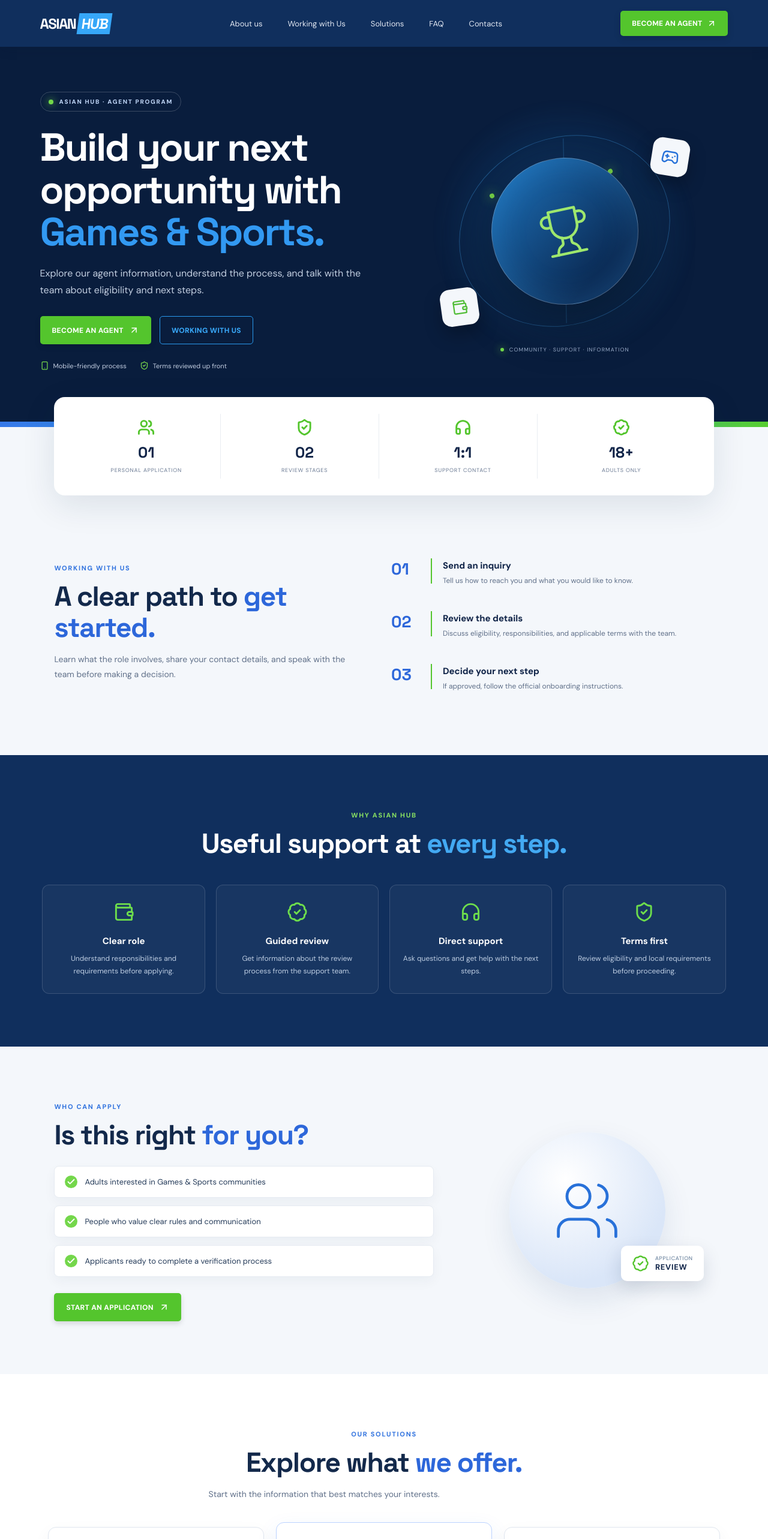
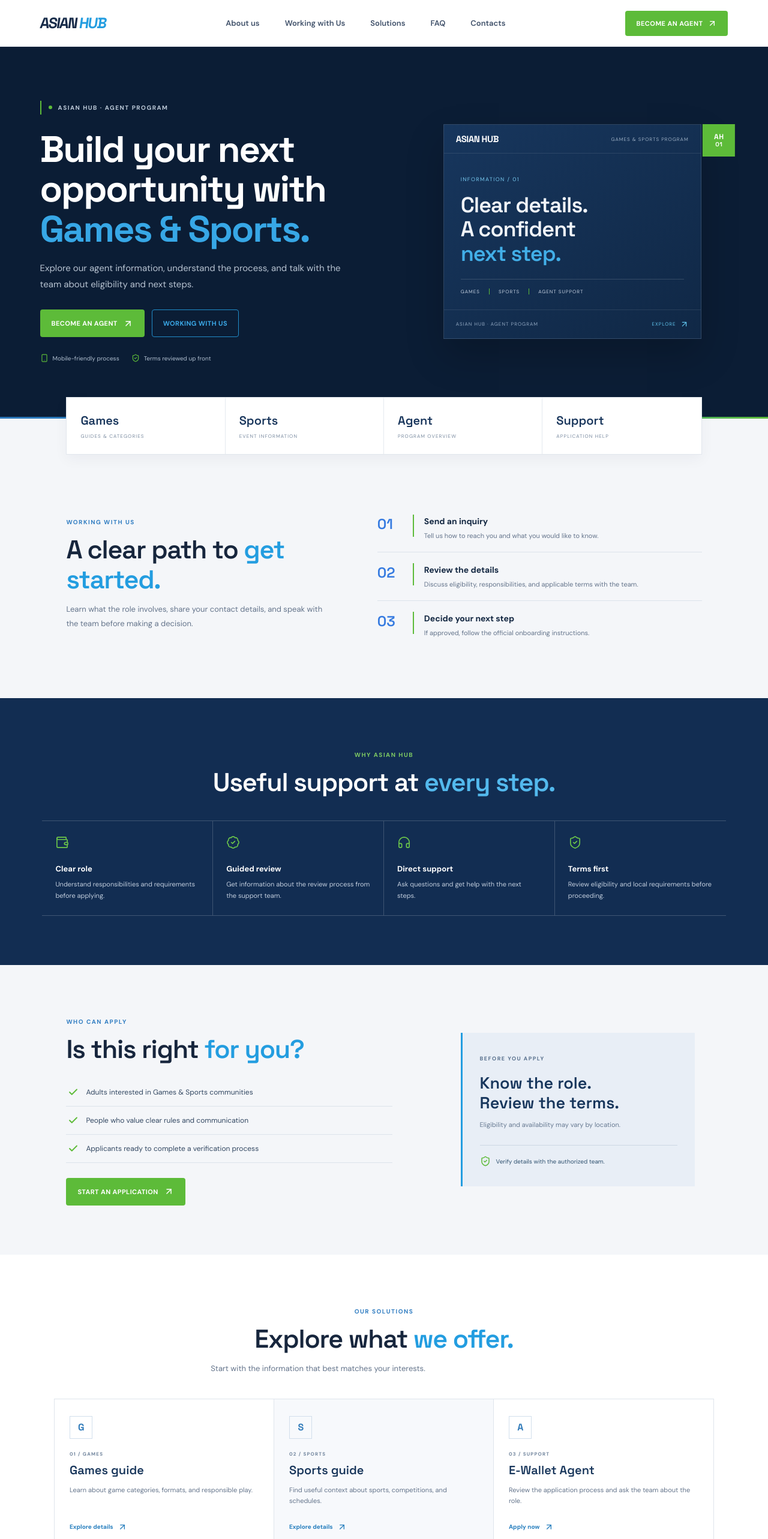
Before and after one commit to Emitaz-pias/asianhub, a React (Vite) app: page / in a window 1280 px wide. Shown: the top 2566 px of the page at 60% size. Built offline with nearby package versions, Linux system fonts and the light colour scheme.

Commit message:
Refine landing page with professional sports branding

```diff
--- a/src/main.jsx
+++ b/src/main.jsx
@@ -1,9 +1,8 @@
 import React, { useState } from "react";
 import { createRoot } from "react-dom/client";
 import {
-  ArrowDown, ArrowUpRight, BadgeCheck, Check, ChevronDown, CircleHelp,
-  Gamepad2, Headphones, Mail, Menu, Monitor, Send, ShieldCheck, Smartphone,
-  Trophy, Users, Wallet, X
+  ArrowUpRight, BadgeCheck, Check, ChevronDown, CircleHelp, Headphones, Mail,
+  Menu, Send, ShieldCheck, Smartphone, Wallet, X
 } from "lucide-react";
 import "./styles.css";
 
@@ -85,22 +84,22 @@ function App() {
             </div>
             <div className="hero-pills"><span><Smartphone/> Mobile-friendly process</span><span><ShieldCheck/> Terms reviewed up front</span></div>
           </div>
-          <div className="hero-visual" aria-label="Illustration of a sports field and game controller">
-            <div className="visual-halo"></div><div className="field-lines"><span/><span/><span/></div>
-            <div className="hero-ball"><Trophy size={88} strokeWidth={1.2}/></div>
-            <div className="float-icon game-icon"><Gamepad2 size={30}/></div>
-            <div className="float-icon wallet-icon"><Wallet size={27}/></div>
-            <div className="visual-caption"><span className="caption-dot"/> COMMUNITY · SUPPORT · INFORMATION</div>
+          <div className="hero-visual" aria-label="Asian Hub games, sports, and agent program information">
+            <div className="visual-frame">
+              <div className="visual-topline"><span>ASIAN HUB</span><small>GAMES &amp; SPORTS PROGRAM</small></div>
+              <div className="visual-main"><span className="visual-index">INFORMATION / 01</span><strong>Clear details.<br/>A confident<br/><em>next step.</em></strong><div className="visual-rule"/><div className="visual-tags"><span>GAMES</span><span>SPORTS</span><span>AGENT SUPPORT</span></div></div>
+              <div className="visual-footer"><span>ASIAN HUB · AGENT PROGRAM</span><span>EXPLORE <ArrowUpRight size={15}/></span></div>
+            </div>
+            <div className="visual-stamp">AH<br/><span>01</span></div>
           </div>
-          <button className="scroll-cue" onClick={() => jump("about")} aria-label="Scroll to about section"><ArrowDown/></button>
         </section>
 
         <section className="stats-wrap" id="about">
           <div className="stats-card">
-            <div className="stat"><span className="stat-icon"><Users/></span><strong>01</strong><small>PERSONAL APPLICATION</small></div>
-            <div className="stat"><span className="stat-icon"><ShieldCheck/></span><strong>02</strong><small>REVIEW STAGES</small></div>
-            <div className="stat"><span className="stat-icon"><Headphones/></span><strong>1:1</strong><small>SUPPORT CONTACT</small></div>
-            <div className="stat"><span className="stat-icon"><BadgeCheck/></span><strong>18+</strong><small>ADULTS ONLY</small></div>
+            <div className="stat"><strong>Games</strong><small>GUIDES &amp; CATEGORIES</small></div>
+            <div className="stat"><strong>Sports</strong><small>EVENT INFORMATION</small></div>
+            <div className="stat"><strong>Agent</strong><small>PROGRAM OVERVIEW</small></div>
+            <div className="stat"><strong>Support</strong><small>APPLICATION HELP</small></div>
           </div>
         </section>
 
@@ -132,15 +131,15 @@ function App() {
             <ul className="check-list"><li><Check/> Adults interested in Games &amp; Sports communities</li><li><Check/> People who value clear rules and communication</li><li><Check/> Applicants ready to complete a verification process</li></ul>
             <button className="btn primary" onClick={() => jump("application")}>START AN APPLICATION <ArrowUpRight size={17}/></button>
           </div>
-          <div className="who-visual"><div className="who-circle"><Users size={115} strokeWidth={1}/></div><div className="who-badge"><BadgeCheck/><span>APPLICATION<br/><b>REVIEW</b></span></div></div>
+          <div className="who-visual"><div className="who-panel"><span className="who-panel-label">BEFORE YOU APPLY</span><h3>Know the role.<br/>Review the terms.</h3><p>Eligibility and availability may vary by location.</p><div><ShieldCheck/><span>Verify details with the authorized team.</span></div></div></div>
         </section>
 
         <section className="solutions section" id="solutions">
           <div className="section-heading"><span className="kicker">OUR SOLUTIONS</span><h2>Explore what <em>we offer.</em></h2><p>Start with the information that best matches your interests.</p></div>
           <div className="solution-grid">
-            <article className="solution-card"><span className="solution-icon"><Gamepad2/></span><span className="solution-label">01 / GAMES</span><h3>Games guide</h3><p>Learn about game categories, formats, and responsible play.</p><button onClick={() => jump("faq")}>Explore details <ArrowUpRight size={16}/></button></article>
-            <article className="solution-card featured"><span className="solution-icon"><Trophy/></span><span className="solution-label">02 / SPORTS</span><h3>Sports guide</h3><p>Find useful context about sports, competitions, and schedules.</p><button onClick={() => jump("faq")}>Explore details <ArrowUpRight size={16}/></button></article>
-            <article className="solution-card"><span className="solution-icon"><Wallet/></span><span className="solution-label">03 / SUPPORT</span><h3>E-Wallet Agent</h3><p>Review the application process and ask the team about the role.</p><button onClick={() => jump("application")}>Apply now <ArrowUpRight size={16}/></button></article>
+            <article className="solution-card"><span className="solution-icon">G</span><span className="solution-label">01 / GAMES</span><h3>Games guide</h3><p>Learn about game categories, formats, and responsible play.</p><button onClick={() => jump("faq")}>Explore details <ArrowUpRight size={16}/></button></article>
+            <article className="solution-card featured"><span className="solution-icon">S</span><span className="solution-label">02 / SPORTS</span><h3>Sports guide</h3><p>Find useful context about sports, competitions, and schedules.</p><button onClick={() => jump("faq")}>Explore details <ArrowUpRight size={16}/></button></article>
+            <article className="solution-card"><span className="solution-icon">A</span><span className="solution-label">03 / SUPPORT</span><h3>E-Wallet Agent</h3><p>Review the application process and ask the team about the role.</p><button onClick={() => jump("application")}>Apply now <ArrowUpRight size={16}/></button></article>
           </div>
         </section>
 
@@ -174,7 +173,7 @@ function App() {
 
       <footer className="footer">
         <div className="footer-main"><div className="footer-about"><a className="brand" href="#home"><span>ASIAN</span><b>HUB</b></a><p>Games, sports, and E-Wallet Agent information.</p></div><div><h4>Explore</h4><button onClick={() => jump("solutions")}>Solutions</button><button onClick={() => jump("working")}>Working with Us</button><button onClick={() => jump("faq")}>FAQ</button></div><div><h4>Information</h4><a href="/terms.html">Terms &amp; Conditions</a><a href="/privacy.html">Privacy Policy</a><a href="#responsible">Responsible Play</a></div><div><h4>Contacts</h4><a href={`mailto:${config.supportEmail}`}><Mail size={15}/> {config.supportEmail}</a><a href={config.telegramUrl} target="_blank" rel="noopener noreferrer"><Send size={15}/> Telegram Support</a></div></div>
-        <div className="footer-bottom"><span>© {new Date().getFullYear()} Asian Hub. All rights reserved.</span><span>18+ · Play responsibly and follow local laws.</span></div>
+        <div className="footer-bottom"><span>© {new Date().getFullYear()} Asian Hub. All rights reserved.</span><span>Asian Hub is an independent affiliate information site, not a service operator.</span></div>
         <div className="hidden-anchors"><span id="responsible">Responsible play: Set limits and seek help if play causes harm.</span></div>
       </footer>
     </div>
```
Also changed, not shown: src/styles.css.
